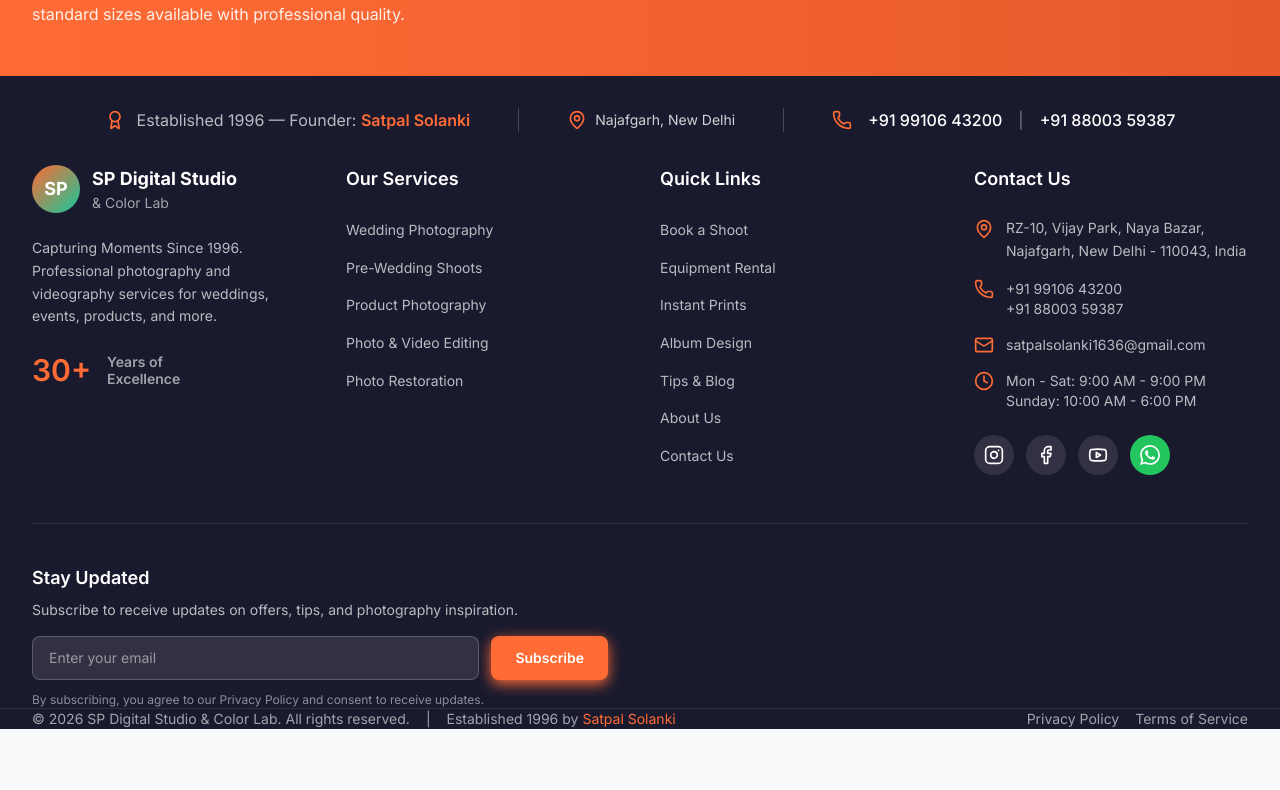
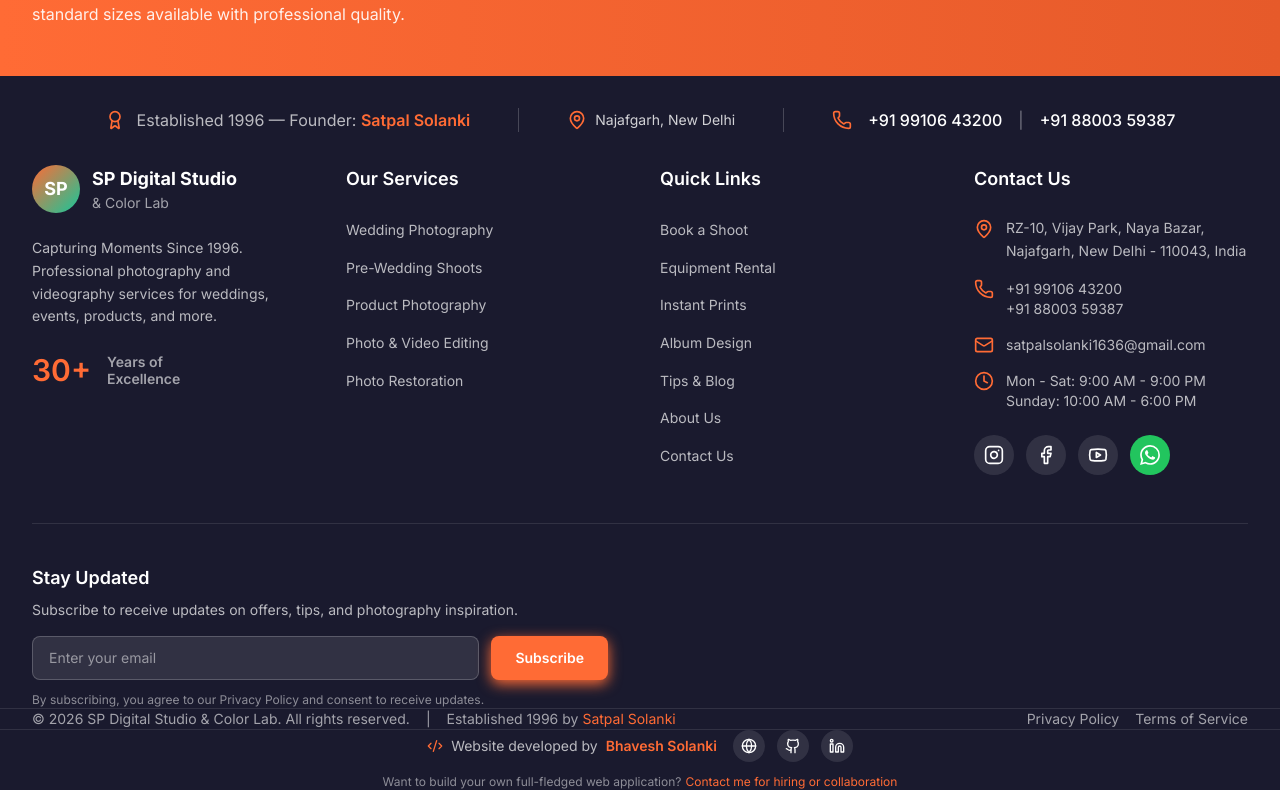
Before and after one commit to BhaveshSolanki2611/sp-digital-studio, a Next.js app: page / in a window 1280 px wide. Shown: the part 3412-4202 px from the top of the page. Before the commit the page ends 4141 px from the top, so only its background shows below. Built offline with nearby package versions, Linux system fonts and the light colour scheme; no server answers; a web font is replaced by a local one.

Commit message:
Add developer credit section in footer with portfolio, GitHub, LinkedIn links

```diff
--- a/src/components/layout/Footer.tsx
+++ b/src/components/layout/Footer.tsx
@@ -9,7 +9,11 @@ import {
   Facebook,
   Youtube,
   Clock,
-  Heart
+  Heart,
+  Github,
+  Linkedin,
+  Globe,
+  Code2
 } from 'lucide-react'
 import { BUSINESS_INFO, FOOTER_LINKS, STATS } from '@/lib/constants'
 import { Input } from '@/components/ui'
@@ -231,6 +235,69 @@ export function Footer() {
           </div>
         </div>
       </div>
+
+      {/* Developer Credit */}
+      <div className="border-t border-white/10 bg-primary-dark/50">
+        <div className="container-custom py-4">
+          <div className="flex flex-col md:flex-row items-center justify-center gap-4 text-sm">
+            <div className="flex items-center gap-2 text-white/70">
+              <Code2 className="w-4 h-4 text-accent" />
+              <span>Website developed by</span>
+              <a
+                href="https://portfolio-website-qt9y.vercel.app/"
+                target="_blank"
+                rel="noopener noreferrer"
+                className="text-accent hover:text-white font-semibold transition-colors"
+              >
+                Bhavesh Solanki
+              </a>
+            </div>
+            <div className="flex items-center gap-3">
+              <a
+                href="https://portfolio-website-qt9y.vercel.app/"
+                target="_blank"
+                rel="noopener noreferrer"
+                className="w-8 h-8 rounded-full bg-white/10 flex items-center justify-center hover:bg-accent transition-colors"
+                aria-label="Portfolio"
+                title="Portfolio"
+              >
+                <Globe className="w-4 h-4" />
+              </a>
+              <a
+                href="https://github.com/BhaveshSolanki2611"
+                target="_blank"
+                rel="noopener noreferrer"
+                className="w-8 h-8 rounded-full bg-white/10 flex items-center justify-center hover:bg-accent transition-colors"
+                aria-label="GitHub"
+                title="GitHub"
+              >
+                <Github className="w-4 h-4" />
+              </a>
+              <a
+                href="https://www.linkedin.com/in/bhavesh-solanki-475628248"
+                target="_blank"
+                rel="noopener noreferrer"
+                className="w-8 h-8 rounded-full bg-white/10 flex items-center justify-center hover:bg-[#0077b5] transition-colors"
+                aria-label="LinkedIn"
+                title="LinkedIn"
+              >
+                <Linkedin className="w-4 h-4" />
+              </a>
+            </div>
+          </div>
+          <p className="text-center text-xs text-white/50 mt-3">
+            Want to build your own full-fledged web application?
+            <a
+              href="https://portfolio-website-qt9y.vercel.app/"
+              target="_blank"
+              rel="noopener noreferrer"
+              className="text-accent hover:text-white ml-1 transition-colors"
+            >
+              Contact me for hiring or collaboration
+            </a>
+          </p>
+        </div>
+      </div>
     </footer>
   )
 }
```
